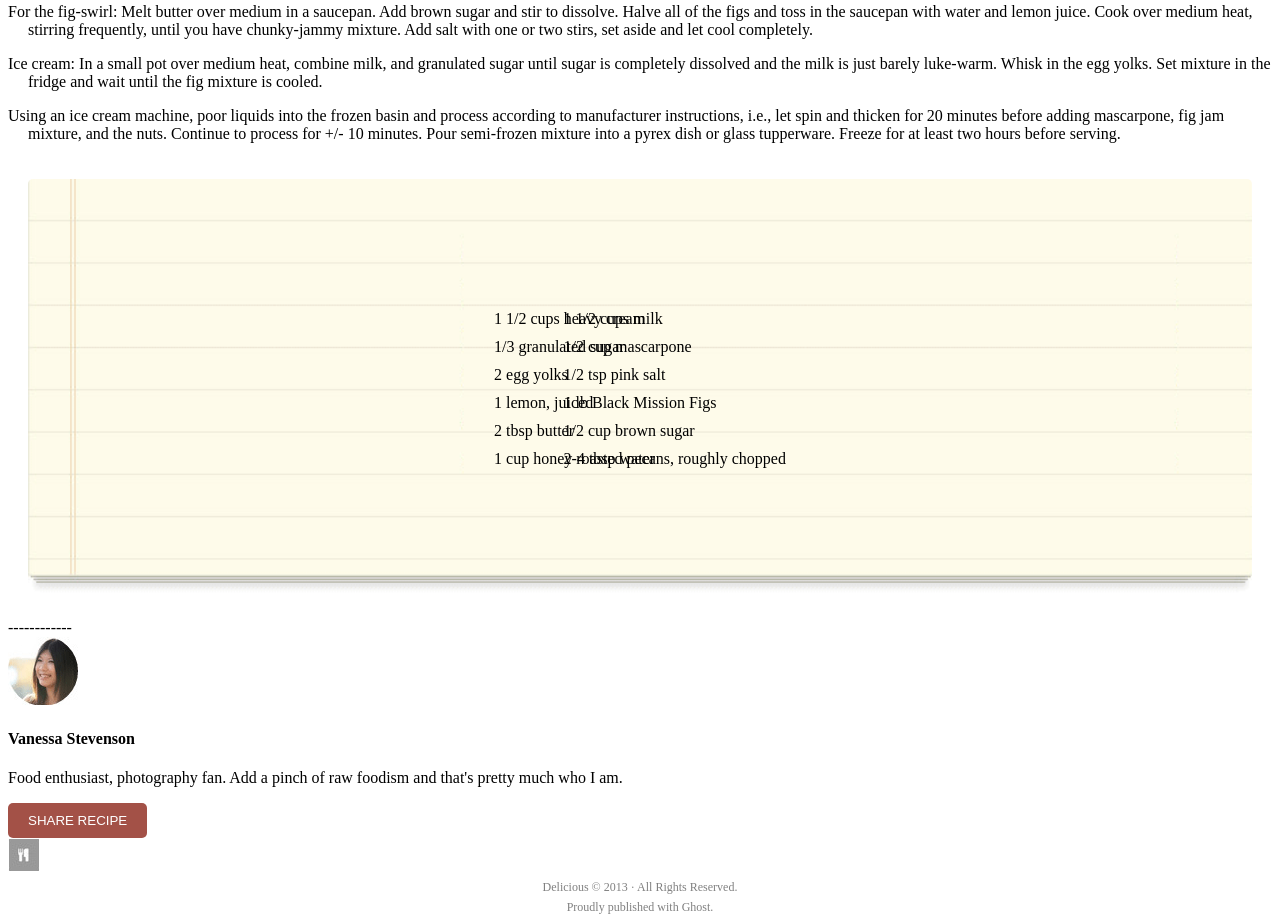
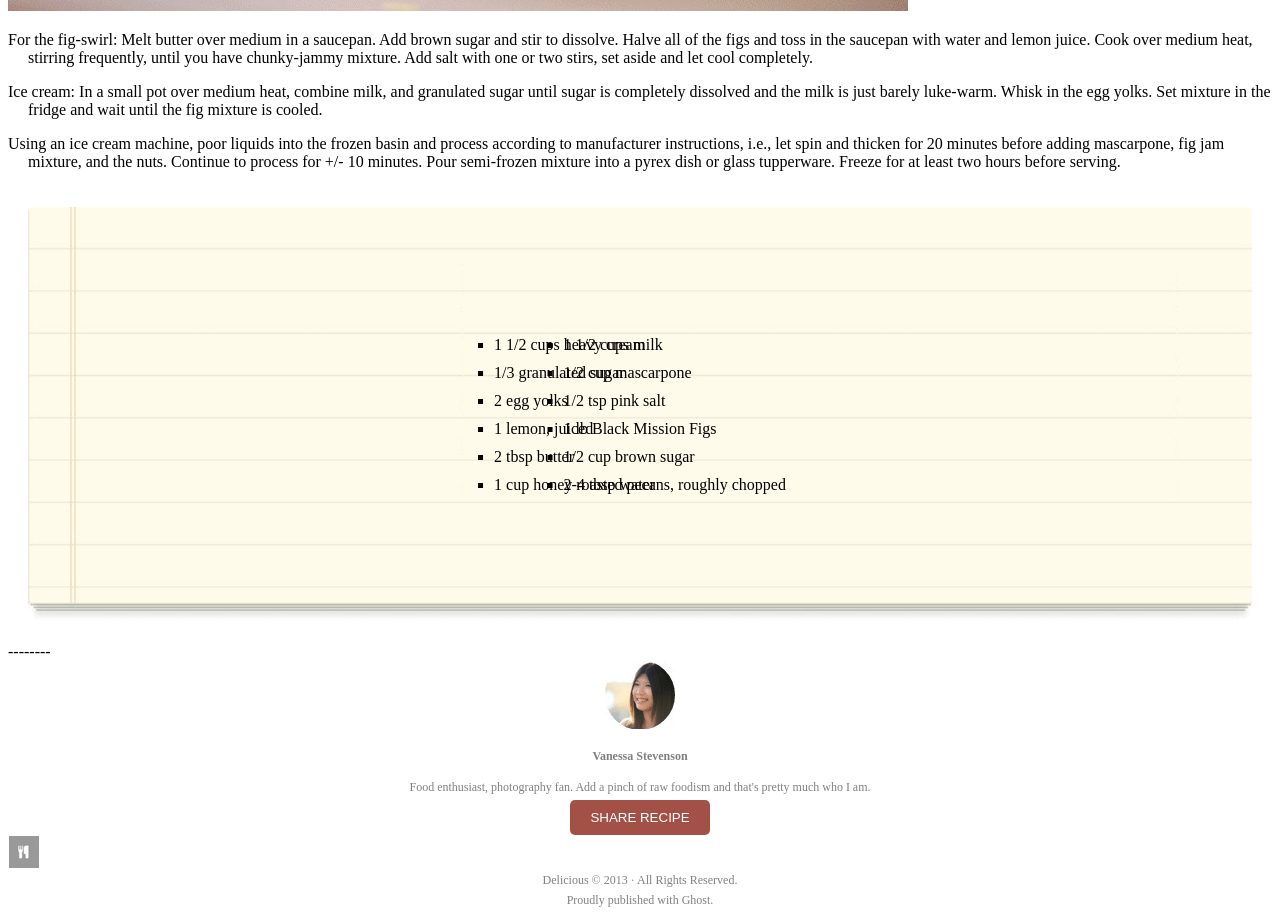
Before and after one commit to vivianandi/chocolate-pizza, a plain HTML site: page index.html in a window 1280 px wide. Shown: the part 921-1844 px from the top of the page. Drawn offline with Linux system fonts and the light colour scheme.

Commit message:
Final edits in the 2 hour mark

```diff
--- a/css/style.css
+++ b/css/style.css
@@ -1,3 +1,9 @@
+body {
+  display: flex;
+  flex-direction: column;
+  align-items: stretch;
+}
+
 .socials {
   float: right;
 }
@@ -22,12 +28,15 @@
   border-radius: 5px;
   cursor: pointer;
   font-weight: 50;
+  order: 1;
 }
 
 .notebook-container {
   position: relative;
   color: black;
   padding: 20px;
+  display: flex;
+  justify-content: space-between;
 }
 
 .notebook-container img {
@@ -36,14 +45,13 @@
 }
 
 .notebook-container ul {
-  list-style: none;
+  list-style: square;
   padding: 0;
   margin: 0;
   position: absolute;
   top: 50%;
   left: 50%;
   transform: translate(-50%, -50%);
-  background: ;
   padding: 10px;
   border-radius: 5px;
 }
@@ -61,3 +69,42 @@
 .footer p {
   margin: 5px 0;
 }
+
+.footer-content {
+  display: flex;
+  justify-content: space-between;
+  align-items: center;
+}
+
+.share-button {
+  order: 1;
+}
+
+.vanessa-section {
+  order: 3;
+}
+
+.vanessa-section img {
+  width: 100px;
+  margin-right: 10px;
+}
+
+.left {
+  float: left;
+}
+
+.right {
+  float: right;
+}
+
+.footerImg {
+  display: flex;
+  align-items: center;
+}
+
+.notebook-container .left,
+.notebook-container .right {
+  flex: 1;
+  padding: 10px;
+  border-radius: 5px;
+}
--- a/index.html
+++ b/index.html
@@ -30,7 +30,7 @@
     </section>
   </header>
 
-  <div>--------</div>
+  <div>-------</div>
 
   <div>
     <h2>
@@ -67,7 +67,7 @@
 
   <div class="notebook-container">
     <img src="img/list-bg.png" alt="Notebook Background" />
-    <ul>
+    <ul class=left>
       <li>1 1/2 cups milk</li>
       <li>1/2 cup mascarpone</li>
       <li>1/2 tsp pink salt</li>
@@ -75,7 +75,7 @@
       <li>1/2 cup brown sugar</li>
       <li>2-4 tbsp water</li>
     </ul>
-    <ul>
+    <ul class=right>
       <li>1 1/2 cups heavy cream</li>
       <li>1/3 granulated sugar</li>
       <li>2 egg yolks</li>
@@ -86,17 +86,15 @@
   </div>
 
   </section>
-  <div>------------</div>
+  <div>--------</div>
 
 </body>
 
 <footer>
-  <section>
-    <div>
+  <section class="footer content">
+
+    <div class="vanessa">
       <img src="img/van-pic.png" alt="Image of Vanessa" />
-    </div>
-
-    <div>
       <h4>Vanessa Stevenson</h4>
       <p>Food enthusiast, photography fan. Add a pinch of raw foodism and that's pretty much who I am.</p>
     </div>
@@ -106,7 +104,7 @@
     </form>
   </section>
 
-  <div>
+  <div class="footerImg">
     <img src="img/small-logo.png" alt="Small Logo" />
   </div>
 
```
